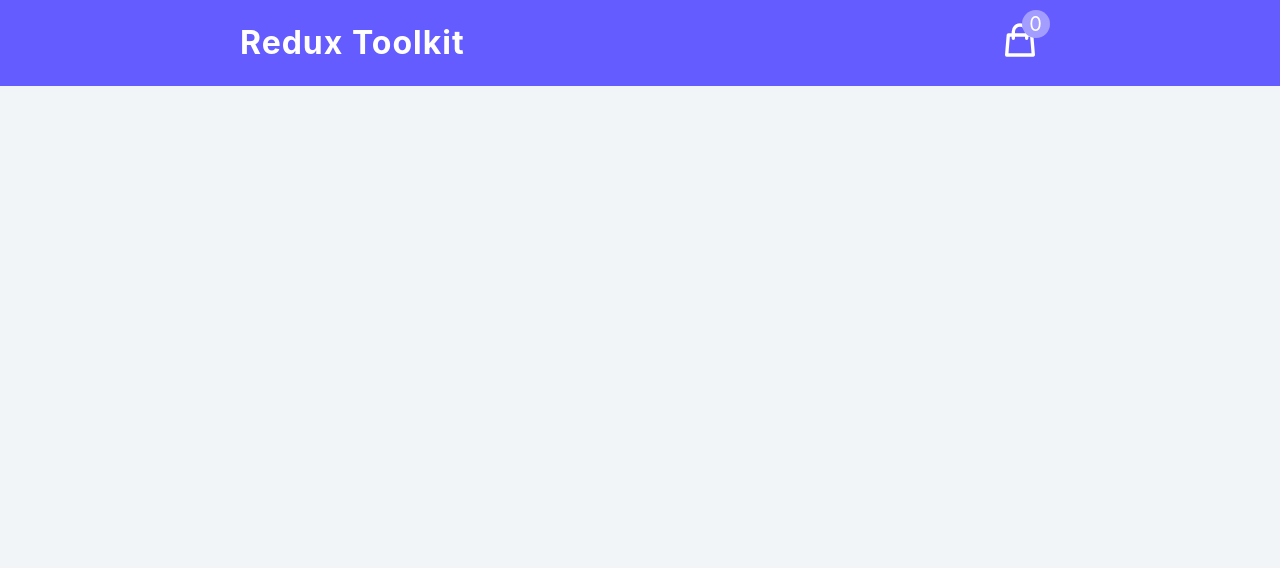
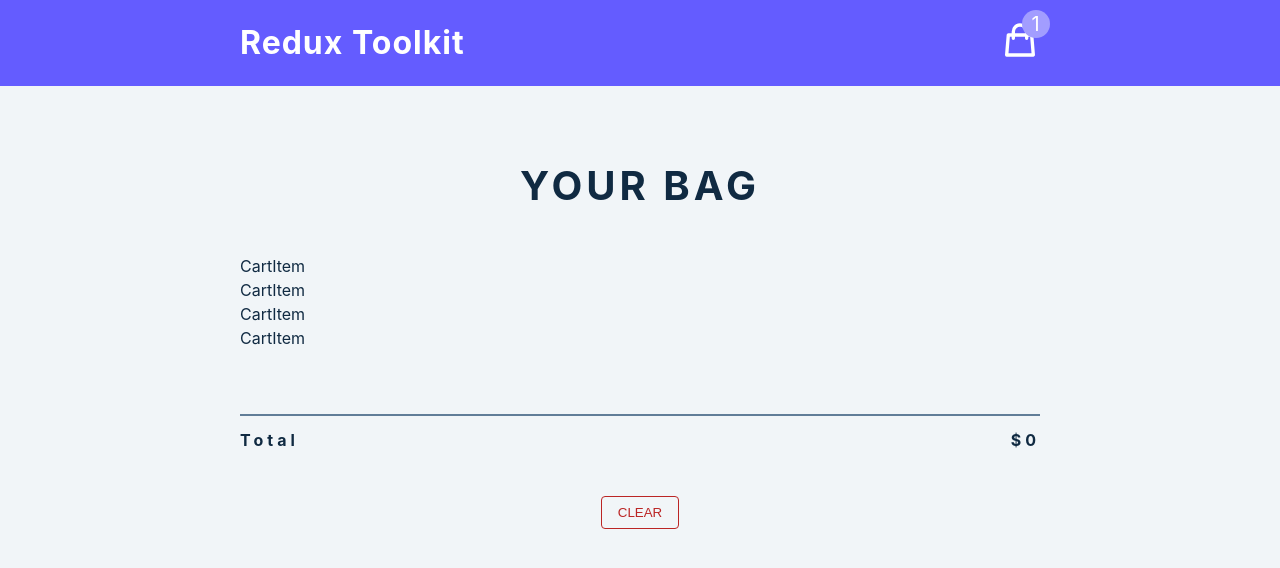
Before and after one commit to ciandre1976/redux-tutorial, a React (Create React App) app in the folder starter/: page / in a window 1280 px wide. Shown: the top 568 px of the page. Built offline with nearby package versions, Linux system fonts and the light colour scheme.

Commit message:
css fixes

```diff
--- a/starter/src/App.js
+++ b/starter/src/App.js
@@ -1,9 +1,11 @@
+import CartContainer from "./components/CartContainer";
 import Navbar from "./components/Navbar";
 
 function App() {
   return (
     <main>
       <Navbar />
+      <CartContainer />
     </main>
   );
 }
--- /dev/null
+++ b/starter/src/components/CartContainer.js
@@ -0,0 +1,40 @@
+import CartItem from "./CartItem";
+import { useSelector } from "react-redux";
+
+export default function CartContainer() {
+  const { cartItems, amount, total } = useSelector((store) => store.cart);
+  console.log(cartItems, amount, total);
+  if (amount < 1) {
+    return (
+      <>
+        <section className="cart-total">
+          <header>
+            <h2>your bag</h2>
+            <h4 className="empty-cart">is currently empty</h4>
+          </header>
+        </section>
+      </>
+    );
+  }
+  return (
+    <section className="cart">
+      <header>
+        <h2>your bag</h2>
+      </header>
+      <div>
+        {cartItems.map((cartItem) => (
+          <CartItem key={cartItem.id} {...cartItem} />
+        ))}
+      </div>
+      <footer>
+        <div className="cart-total">
+          <hr />
+          <h4>
+            total <span>${total}</span>
+          </h4>
+          <button className="clear-btn">CLEAR</button>
+        </div>
+      </footer>
+    </section>
+  );
+}
--- /dev/null
+++ b/starter/src/components/CartItem.js
@@ -0,0 +1,7 @@
+import React from "react";
+
+
+export default function CartItem() {
+
+  return <div>CartItem</div>;
+}
--- a/starter/src/components/Navbar.js
+++ b/starter/src/components/Navbar.js
@@ -1,9 +1,9 @@
-import React from "react";
 import { CartIcon } from "../icons";
 import { useSelector } from "react-redux";
 
 export default function Navbar() {
   const amount = useSelector((store) => store.cart.amount);
+  console.log(useSelector((store) => store.cart))
   return (
     <nav>
       <div className="nav-center">
--- a/starter/src/features/cart/cartSlice.js
+++ b/starter/src/features/cart/cartSlice.js
@@ -1,8 +1,9 @@
 import { createSlice } from "@reduxjs/toolkit";
+import cartItems from "../../cartItems";
 
 const initialState = {
-  cartItems: [],
-  amount: 0,
+  cartItems: cartItems,
+  amount: 1,
   total: 0,
   isLoading: true,
 };
```
